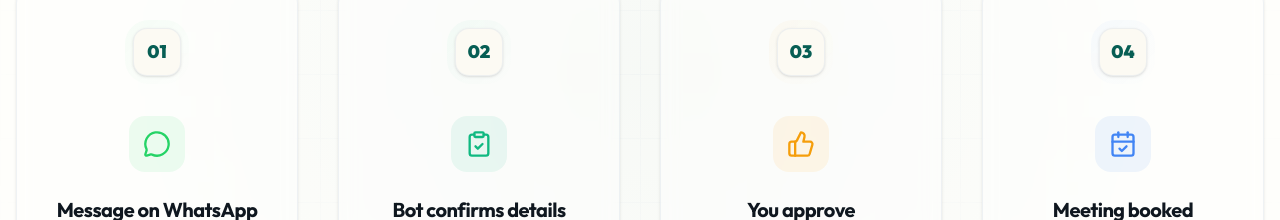
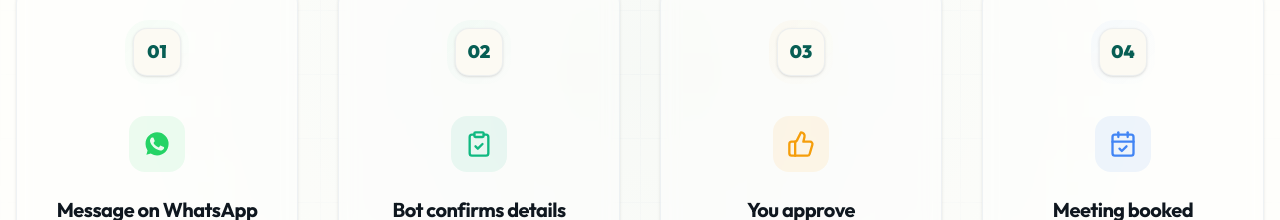
Before and after one commit to Lordevs/webot-frontend, a Next.js app: page / in a window 1280 px wide. Shown: the part 3265-3485 px from the top of the page. Built offline with nearby package versions, Linux system fonts and the light colour scheme.

Commit message:
feat: Implement new "How It Works" section component with animated steps and a custom WhatsApp icon.

```diff
--- a/src/components/home/how-it-works.tsx
+++ b/src/components/home/how-it-works.tsx
@@ -12,10 +12,20 @@ import { Card, CardContent } from "@/components/ui/card";
 import { Badge } from "@/components/ui/badge";
 import { cn } from "@/lib/utils";
 
+const WhatsAppIcon = ({ className }: { className?: string }) => (
+  <svg
+    viewBox="0 0 24 24"
+    className={className}
+    fill="currentColor"
+    xmlns="http://www.w3.org/2000/svg">
+    <path d="M17.472 14.382c-.297-.149-1.758-.867-2.03-.967-.273-.099-.471-.148-.67.15-.197.297-.767.966-.94 1.164-.173.199-.347.223-.644.075-.297-.15-1.255-.463-2.39-1.475-.883-.788-1.48-1.761-1.653-2.059-.173-.297-.018-.458.13-.606.134-.133.298-.347.446-.52.149-.174.198-.298.298-.497.099-.198.05-.371-.025-.52-.075-.149-.669-1.612-.916-2.207-.242-.579-.487-.5-.669-.51-.173-.008-.371-.01-.57-.01-.198 0-.52.074-.792.372-.272.297-1.04 1.016-1.04 2.479 0 1.462 1.065 2.875 1.213 3.074.149.198 2.096 3.2 5.077 4.487.709.306 1.262.489 1.694.625.712.227 1.36.195 1.871.118.571-.085 1.758-.719 2.006-1.413.248-.694.248-1.289.173-1.413-.074-.124-.272-.198-.57-.347m-5.421 7.403h-.004a9.87 9.87 0 01-5.031-1.378l-.361-.214-3.741.982.998-3.648-.235-.374a9.86 9.86 0 01-1.51-5.26c.001-5.45 4.436-9.884 9.888-9.884 2.64 0 5.122 1.03 6.988 2.898a9.825 9.825 0 012.893 6.994c-.003 5.45-4.437 9.884-9.885 9.884" />
+  </svg>
+);
+
 const steps = [
   {
     number: "01",
-    icon: MessageCircle,
+    icon: WhatsAppIcon,
     title: "Message on WhatsApp",
     description: '"Schedule a meeting tomorrow at 3 PM"',
     color: "#25D366",
@@ -77,7 +87,7 @@ const HowItWorks = () => {
       {/* Background patterns */}
       <div className="absolute inset-0 pointer-events-none overflow-hidden">
         <div className="absolute inset-0 bg-[radial-gradient(ellipse_at_center,var(--color-primary)_0%,transparent_70%)] opacity-[0.03]" />
-        <div className="absolute top-0 left-0 w-full h-full bg-[linear-gradient(to_right,var(--color-border)_1px,transparent_1px),linear-gradient(to_bottom,var(--color-border)_1px,transparent_1px)] bg-[size:64px_64px] [mask-image:radial-gradient(ellipse_60%_50%_at_50%_50%,#000,transparent)] opacity-20" />
+        <div className="absolute top-0 left-0 w-full h-full bg-[linear-gradient(to_right,var(--color-border)_1px,transparent_1px),linear-gradient(to_bottom,var(--color-border)_1px,transparent_1px)] bg-size-[64px_64px] mask-[radial-gradient(ellipse_60%_50%_at_50%_50%,#000,transparent)] opacity-20" />
       </div>
 
       <div className="container mx-auto px-4 relative z-10">
@@ -123,7 +133,7 @@ const HowItWorks = () => {
           viewport={{ once: true, margin: "-100px" }}
           className="relative grid md:grid-cols-2 lg:grid-cols-4 gap-8 lg:gap-10">
           {/* Connecting Line - Desktop */}
-          <div className="hidden lg:block absolute top-[5.5rem] left-[10%] right-[10%] h-[2px] pointer-events-none">
+          <div className="hidden lg:block absolute top-22 left-[10%] right-[10%] h-[2px] pointer-events-none">
             <svg
               width="100%"
               height="2"
@@ -158,10 +168,10 @@ const HowItWorks = () => {
               <Card className="h-full bg-card/40 backdrop-blur-sm border-border/50 hover:border-primary/30 transition-all duration-500 rounded-[2.5rem] overflow-hidden group-hover:shadow-[0_20px_40px_-15px_rgba(0,0,0,0.1)] group-hover:-translate-y-2">
                 <CardContent className="p-8 flex flex-col items-center text-center">
                   {/* Step Number Badge */}
-                  <div className="mb-8 w-16 h-16 rounded-[1.5rem] relative flex items-center justify-center overflow-hidden">
+                  <div className="mb-8 w-16 h-16 rounded-3xl relative flex items-center justify-center overflow-hidden">
                     <div
                       className={cn(
-                        "absolute inset-0 bg-gradient-to-br opacity-20",
+                        "absolute inset-0 bg-linear-to-br opacity-20",
                         step.gradient,
                       )}
                     />
@@ -206,7 +216,7 @@ const HowItWorks = () => {
                   <motion.div
                     animate={{ y: [0, 5, 0] }}
                     transition={{ duration: 2, repeat: Infinity }}
-                    className="w-[2px] h-6 bg-gradient-to-b from-primary/50 to-transparent"
+                    className="w-[2px] h-6 bg-linear-to-b from-primary/50 to-transparent"
                   />
                 </div>
               )}
```
